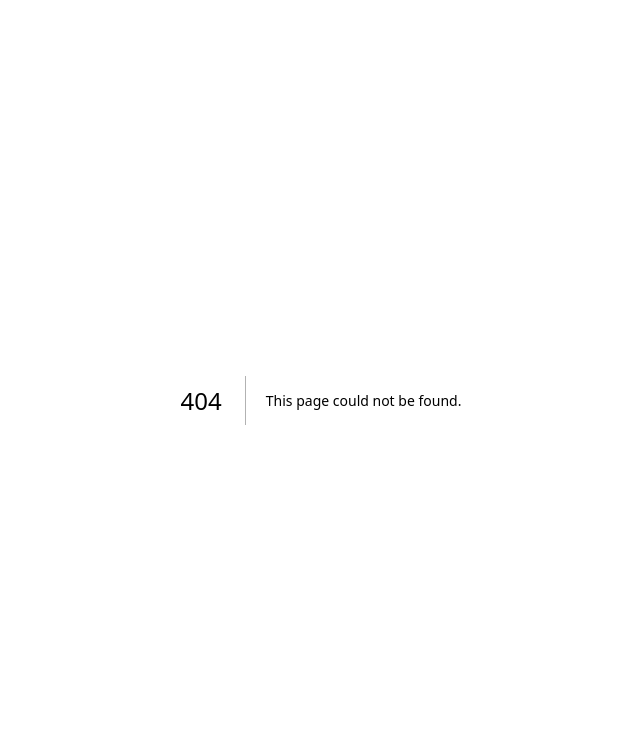
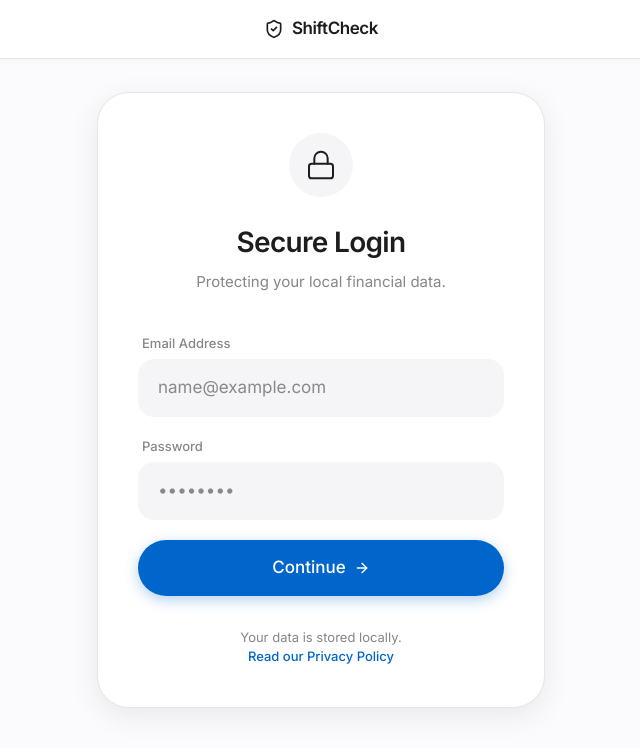
Before and after one commit to rpottam/nurse-paycheck-auditor, a Next.js app: page /login in a window 1280 px wide. Before the commit this address had no page. Shown: the top 748 px of the page, without its empty margins (319-959 px from the left). Built offline with nearby package versions, Linux system fonts and the light colour scheme.

Commit message:
Add Secure Login Gate and Privacy Policy

```diff
--- /dev/null
+++ b/src/app/login/page.tsx
@@ -0,0 +1,103 @@
+"use client";
+
+import { useState } from "react";
+import { useRouter } from "next/navigation";
+import Link from "next/link";
+import { ShieldCheck, ArrowRight, Lock } from "lucide-react";
+
+export default function Login() {
+  const router = useRouter();
+  const [email, setEmail] = useState("");
+  const [password, setPassword] = useState("");
+  const [isAuthenticating, setIsAuthenticating] = useState(false);
+
+  const handleLogin = (e: React.FormEvent) => {
+    e.preventDefault();
+    if (!email || !password) return;
+
+    setIsAuthenticating(true);
+
+    // Simulate network delay for premium feel
+    setTimeout(() => {
+      // Local-first mock auth
+      localStorage.setItem("shiftcheck_auth", "true");
+
+      const savedProfile = localStorage.getItem("user_profile");
+      if (savedProfile) {
+        router.push("/shifts");
+      } else {
+        router.push("/onboarding");
+      }
+    }, 800);
+  };
+
+  return (
+    <div className="min-h-screen bg-[#fbfbfd] text-[#1d1d1f] font-sans selection:bg-[#0066cc] selection:text-white flex flex-col items-center justify-center p-6 relative">
+
+      {/* Top Banner */}
+      <div className="absolute top-0 left-0 w-full p-4 flex justify-center bg-white border-b border-[#e5e5ea] shadow-[0_2px_10px_rgba(0,0,0,0.02)]">
+        <Link href="/" className="flex items-center gap-2">
+          <ShieldCheck className="w-5 h-5 text-[#1d1d1f]" strokeWidth={2} />
+          <span className="text-[17px] font-semibold tracking-tight">ShiftCheck</span>
+        </Link>
+      </div>
+
+      <div className="w-full max-w-md bg-white rounded-[32px] p-8 md:p-10 shadow-[0_8px_30px_rgba(0,0,0,0.08)] border border-[#e5e5ea] animate-in fade-in slide-in-from-bottom-8 duration-500">
+
+        <div className="flex flex-col items-center text-center mb-10">
+          <div className="w-16 h-16 rounded-full bg-[#f5f5f7] flex items-center justify-center mb-6">
+            <Lock className="w-8 h-8 text-[#1d1d1f]" strokeWidth={1.5} />
+          </div>
+          <h1 className="text-[28px] font-semibold tracking-tight mb-2">Secure Login</h1>
+          <p className="text-[15px] text-[#86868b]">Protecting your local financial data.</p>
+        </div>
+
+        <form onSubmit={handleLogin} className="space-y-5">
+          <div>
+            <label className="text-[13px] font-medium text-[#86868b] block mb-1.5 ml-1">Email Address</label>
+            <input
+              type="email"
+              value={email}
+              onChange={(e) => setEmail(e.target.value)}
+              placeholder="name@example.com"
+              className="w-full bg-[#f5f5f7] border-none rounded-[16px] px-5 py-4 text-[17px] text-[#1d1d1f] focus:ring-2 focus:ring-[#0066cc] focus:outline-none focus:bg-white transition-colors"
+              required
+            />
+          </div>
+
+          <div>
+            <label className="text-[13px] font-medium text-[#86868b] block mb-1.5 ml-1">Password</label>
+            <input
+              type="password"
+              value={password}
+              onChange={(e) => setPassword(e.target.value)}
+              placeholder="••••••••"
+              className="w-full bg-[#f5f5f7] border-none rounded-[16px] px-5 py-4 text-[17px] text-[#1d1d1f] focus:ring-2 focus:ring-[#0066cc] focus:outline-none focus:bg-white transition-colors"
+              required
+            />
+          </div>
+
+          <button
+            type="submit"
+            disabled={isAuthenticating}
+            className={`w-full flex h-14 items-center justify-center gap-2 rounded-full text-[17px] font-medium transition-all mt-4 ${
+              isAuthenticating
+                ? 'bg-[#0066cc]/70 text-white cursor-wait'
+                : 'bg-[#0066cc] hover:bg-[#0055b3] text-white shadow-[0_4px_14px_rgba(0,102,204,0.3)]'
+            }`}
+          >
+            {isAuthenticating ? "Verifying..." : "Continue"}
+            {!isAuthenticating && <ArrowRight className="w-4 h-4" />}
+          </button>
+        </form>
+
+        <div className="mt-8 text-center">
+          <p className="text-[13px] text-[#86868b]">
+            Your data is stored locally. <br/>
+            <Link href="/privacy" className="text-[#0066cc] hover:underline font-medium">Read our Privacy Policy</Link>
+          </p>
+        </div>
+      </div>
+    </div>
+  );
+}
--- a/src/app/page.tsx
+++ b/src/app/page.tsx
@@ -33,7 +33,7 @@ export default function Home() {
 
           <div className="flex flex-col sm:flex-row gap-4 w-full justify-center">
             <Link
-              href="/onboarding"
+              href="/login"
               className="group flex items-center justify-center gap-2 rounded-full bg-[#0066cc] px-8 py-4 text-[17px] font-medium text-white transition-all hover:bg-[#0055b3] hover:scale-[1.02] active:scale-95"
             >
               <span>Start your audit</span>
@@ -106,6 +106,9 @@ export default function Home() {
             <ShieldCheck className="w-4 h-4 text-[#86868b]" />
             <p>Runs in your browser. No account. Nothing uploaded.</p>
           </div>
+          <div className="flex items-center justify-center gap-4 mb-4">
+            <Link href="/privacy" className="hover:text-[#1d1d1f] transition-colors">Privacy Policy</Link>
+          </div>
           <p>Copyright © 2026 ShiftCheck Inc. All rights reserved. Not affiliated with any hospital system.</p>
         </div>
       </footer>
--- /dev/null
+++ b/src/app/privacy/page.tsx
@@ -0,0 +1,67 @@
+import Link from "next/link";
+import { ArrowLeft, ShieldCheck, Lock } from "lucide-react";
+
+export default function PrivacyPolicy() {
+  return (
+    <div className="min-h-screen bg-[#fbfbfd] text-[#1d1d1f] font-sans selection:bg-[#0066cc] selection:text-white pb-32">
+      {/* Navigation */}
+      <nav className="w-full px-6 py-6 flex items-center justify-between max-w-3xl mx-auto border-b border-[#d2d2d7]/50 bg-white/80 backdrop-blur-md sticky top-0 z-50">
+        <Link href="/" className="flex items-center gap-2 text-[#0066cc] hover:underline text-[15px]">
+          <ArrowLeft className="w-4 h-4" />
+          <span>Back to Home</span>
+        </Link>
+        <div className="flex items-center gap-1.5 text-[#1d1d1f] font-medium text-[15px]">
+          <ShieldCheck className="w-4 h-4" />
+          ShiftCheck Security
+        </div>
+      </nav>
+
+      <main className="max-w-3xl mx-auto px-6 py-12">
+        <div className="w-16 h-16 rounded-full bg-[#f5f5f7] flex items-center justify-center mb-8 border border-[#e5e5ea]">
+          <Lock className="w-8 h-8 text-[#1d1d1f]" strokeWidth={1.5} />
+        </div>
+
+        <h1 className="text-[40px] font-semibold tracking-tight mb-4">Privacy & Security Policy</h1>
+        <p className="text-[#86868b] text-[19px] mb-12 tracking-tight">
+          Last Updated: April 2026. Your financial data is yours, and we intend to keep it that way.
+        </p>
+
+        <div className="space-y-10">
+          <section className="bg-white rounded-[32px] p-8 md:p-10 shadow-[0_2px_12px_rgba(0,0,0,0.02)] border border-[#e5e5ea]">
+            <h2 className="text-[21px] font-semibold tracking-tight mb-4">1. Local-First Architecture</h2>
+            <p className="text-[17px] text-[#1d1d1f] leading-relaxed mb-4">
+              ShiftCheck is designed with a strict "local-first" architecture. This means that <strong>your hourly rates, logged shifts, union affiliations, and expected gross pay are never uploaded to any server.</strong>
+            </p>
+            <p className="text-[17px] text-[#1d1d1f] leading-relaxed">
+              All of your sensitive financial information is stored exclusively in your browser's local storage (`localStorage`) on the device you are currently using. If you clear your browser data or switch devices, your ShiftCheck data will not follow you.
+            </p>
+          </section>
+
+          <section className="bg-white rounded-[32px] p-8 md:p-10 shadow-[0_2px_12px_rgba(0,0,0,0.02)] border border-[#e5e5ea]">
+            <h2 className="text-[21px] font-semibold tracking-tight mb-4">2. Zero Data Harvesting</h2>
+            <p className="text-[17px] text-[#1d1d1f] leading-relaxed mb-4">
+              We do not track, aggregate, or harvest your pay rates. We do not sell data to hospital networks, recruiting agencies, or third-party advertisers.
+            </p>
+            <p className="text-[17px] text-[#1d1d1f] leading-relaxed">
+              When you generate an "HR Dispute Report," the PDF is rendered entirely client-side using JavaScript running directly on your device. The generated document never touches our servers.
+            </p>
+          </section>
+
+          <section className="bg-white rounded-[32px] p-8 md:p-10 shadow-[0_2px_12px_rgba(0,0,0,0.02)] border border-[#e5e5ea]">
+            <h2 className="text-[21px] font-semibold tracking-tight mb-4">3. Why We Have a Login Page</h2>
+            <p className="text-[17px] text-[#1d1d1f] leading-relaxed">
+              We provide a login interface to ensure that someone casually using your device cannot accidentally navigate to your ShiftCheck dashboard and view your hourly rates. The authentication layer acts as a local security gate for your peace of mind.
+            </p>
+          </section>
+
+          <section className="bg-white rounded-[32px] p-8 md:p-10 shadow-[0_2px_12px_rgba(0,0,0,0.02)] border border-[#e5e5ea]">
+            <h2 className="text-[21px] font-semibold tracking-tight mb-4">4. Right to Delete</h2>
+            <p className="text-[17px] text-[#1d1d1f] leading-relaxed">
+              Because we do not have a centralized database of your shifts, you have complete control over your data. You can completely wipe all traces of ShiftCheck from your device at any time by navigating to your Profile and clicking "Clear All Data."
+            </p>
+          </section>
+        </div>
+      </main>
+    </div>
+  );
+}
```
